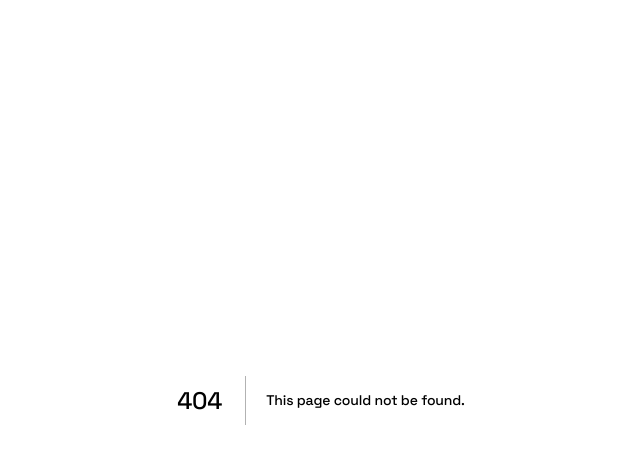
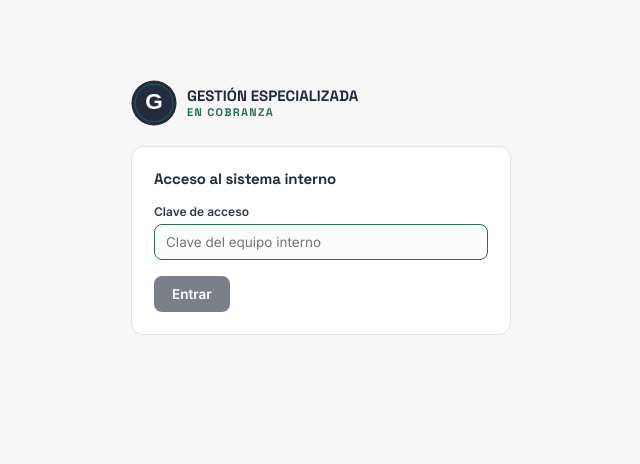
Before and after one commit to GesCobranza/gescobranza-facturas, a Next.js app: page /acceso-interno in a window 1280 px wide. Before the commit this address had no page. Shown: the top 464 px of the page, without its empty margins (319-959 px from the left). Built offline with nearby package versions, Linux system fonts and the light colour scheme.

Commit message:
Add access form for internal system

```diff
--- /dev/null
+++ b/app/acceso-interno/page.js
@@ -0,0 +1,73 @@
+'use client';
+import { useState, Suspense } from 'react';
+import { useSearchParams } from 'next/navigation';
+
+function FormularioAcceso() {
+  const searchParams = useSearchParams();
+  const next = searchParams.get('next') || '/';
+
+  const [clave, setClave] = useState('');
+  const [verificando, setVerificando] = useState(false);
+  const [error, setError] = useState('');
+
+  async function ingresar(e) {
+    e.preventDefault();
+    setError('');
+    setVerificando(true);
+    try {
+      const res = await fetch('/api/acceso-interno', {
+        method: 'POST',
+        headers: { 'Content-Type': 'application/json' },
+        body: JSON.stringify({ clave }),
+      });
+      const data = await res.json();
+      if (data.ok) {
+        window.location.href = next;
+      } else {
+        setError(data.error || 'Clave incorrecta.');
+      }
+    } catch (err) {
+      setError('Error de conexión. Intenta de nuevo.');
+    }
+    setVerificando(false);
+  }
+
+  return (
+    <div className="app" style={{ maxWidth: 420, paddingTop: 80 }}>
+      <div style={{ display: 'flex', alignItems: 'center', gap: 10, marginBottom: 20 }}>
+        <img src="/logo_icon.svg" alt="Ges Cobranza" style={{ height: 46, width: 46, flexShrink: 0 }} />
+        <div>
+          <div style={{ fontFamily: "'Space Grotesk', sans-serif", color: 'var(--navy)', fontSize: 15, fontWeight: 800, lineHeight: 1.15 }}>GESTIÓN ESPECIALIZADA</div>
+          <div style={{ fontFamily: "'Space Grotesk', sans-serif", color: 'var(--green)', fontSize: 11, fontWeight: 700, letterSpacing: '0.12em' }}>EN COBRANZA</div>
+        </div>
+      </div>
+      <div className="card">
+        <h2>Acceso al sistema interno</h2>
+        {error && <div className="alert error">{error}</div>}
+        <form onSubmit={ingresar}>
+          <div className="field" style={{ marginBottom: 16 }}>
+            <label>Clave de acceso</label>
+            <input
+              type="password"
+              value={clave}
+              onChange={(e) => setClave(e.target.value)}
+              placeholder="Clave del equipo interno"
+              autoFocus
+            />
+          </div>
+          <button className="btn btn-primary" disabled={verificando || !clave}>
+            {verificando ? 'Verificando…' : 'Entrar'}
+          </button>
+        </form>
+      </div>
+    </div>
+  );
+}
+
+export default function AccesoInterno() {
+  return (
+    <Suspense fallback={<div className="app" style={{ paddingTop: 80 }}><p>Cargando…</p></div>}>
+      <FormularioAcceso />
+    </Suspense>
+  );
+}
```
